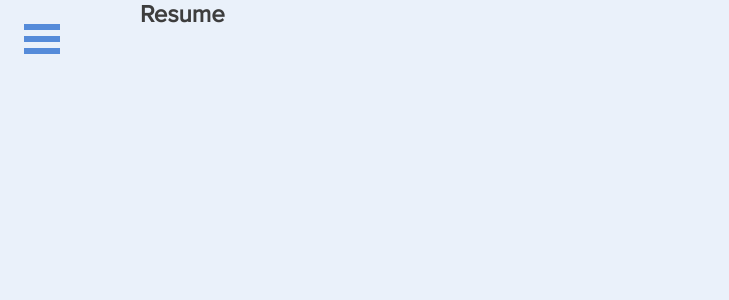
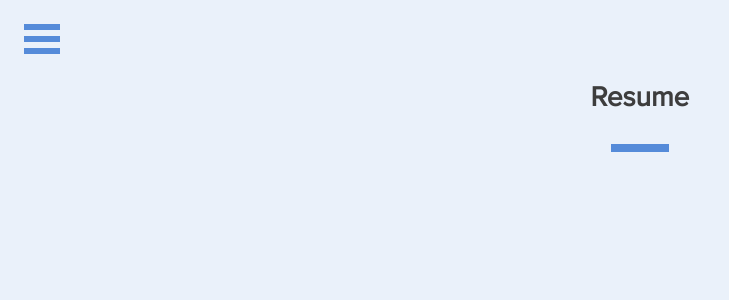
Before and after one commit to Andytule/andytule.github.io, a React (Create React App) app: page /resume in a window 1280 px wide. Shown: the top 300 px of the page, without its empty margins (0-729 px from the left). Built offline with nearby package versions, Linux system fonts and the light colour scheme.

Commit message:
Updated packages and resume screen

```diff
--- a/package.json
+++ b/package.json
@@ -17,7 +17,6 @@
     "react": "^18.2.0",
     "react-burger-menu": "^3.0.9",
     "react-dom": "^18.2.0",
-    "react-responsive-masonry": "^2.1.7",
     "react-router-dom": "^6.21.1",
     "react-scripts": "5.0.1",
     "react-type-animation": "^3.2.0",
--- /dev/null
+++ b/src/pages/Resume/Resume.scss
@@ -0,0 +1,14 @@
+@import "../../App.scss";
+
+.resume {
+  .resume-container {
+    @include page-container;
+    display: flex;
+    flex-direction: column;
+    gap: 60px;
+
+    .section-title {
+      @include section-title-styles;
+    }
+  }
+}
--- a/src/pages/Resume/Resume.tsx
+++ b/src/pages/Resume/Resume.tsx
@@ -1,9 +1,12 @@
 import React from "react";
+import "./Resume.scss";
 
 const Resume: React.FC = () => {
   return (
     <div className="resume">
-      <h2>Resume</h2>
+      <div className="resume-container">
+        <h2 className="section-title">Resume</h2>
+      </div>
     </div>
   );
 };
```
Also changed, not shown: 1 other file (tests, documents, lock files or other folders).
